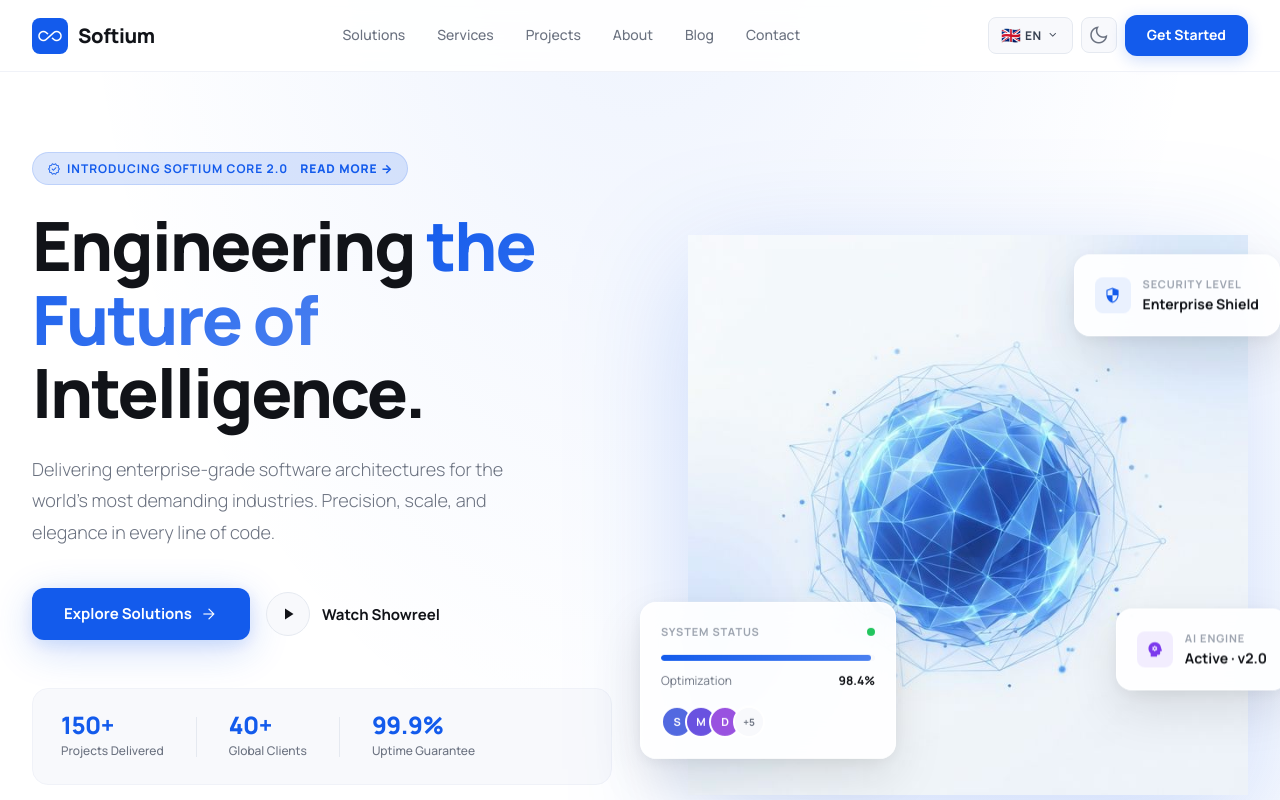
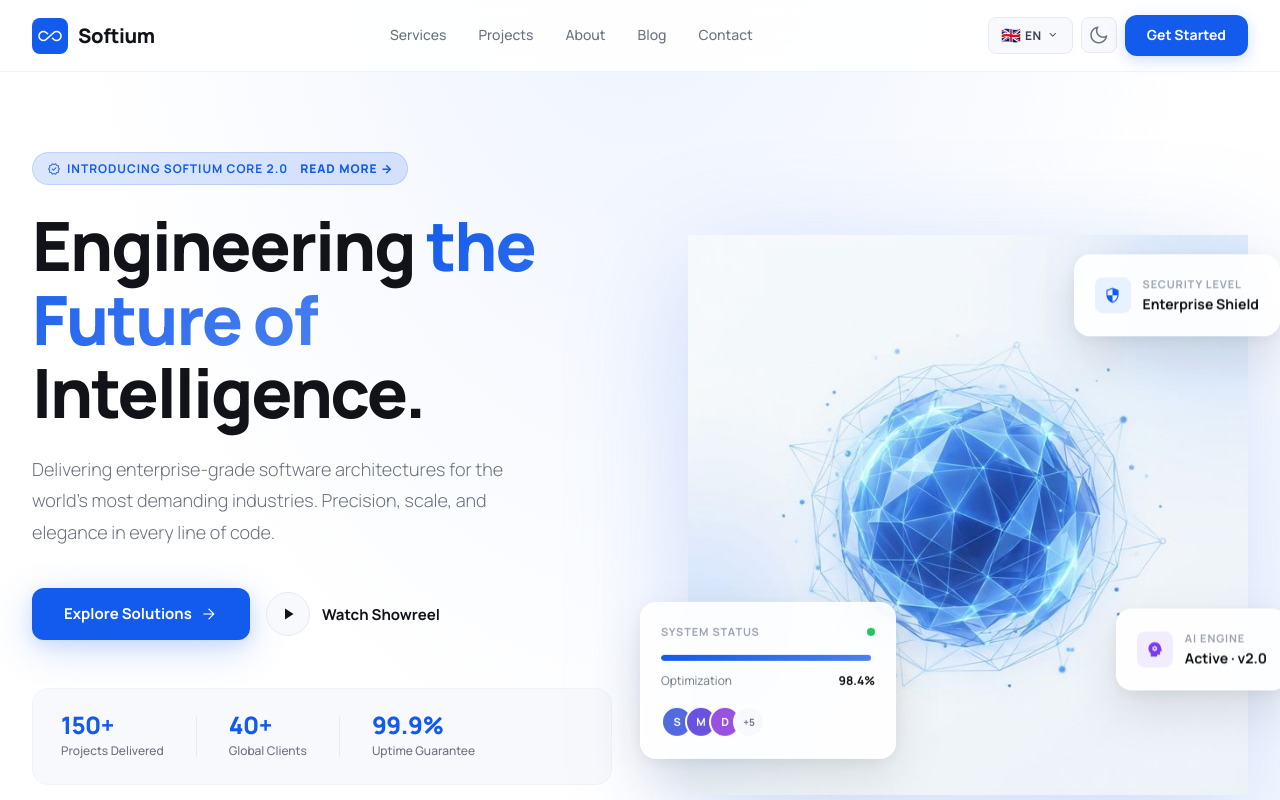
Before and after one commit to MuhammedIkbalAKGUNDOGDU/softium-web, a Next.js app: page /en in a window 1280 px wide. Shown: the top 800 px of the page. Built offline with nearby package versions, Linux system fonts and the light colour scheme.

Commit message:
refactor: Remove 'solutions' navigation link from all language navigation arrays.

```diff
--- a/components/Navbar/Navbar.tsx
+++ b/components/Navbar/Navbar.tsx
@@ -7,7 +7,6 @@ import { useState, useEffect, useCallback, useRef } from 'react';
 import styles from './Navbar.module.css';
 
 const NAV_LINKS = [
-  { key: 'solutions', href: '/#services' },
   { key: 'services', href: '/hizmetler' },
   { key: 'projects', href: '/projeler' },
   { key: 'about', href: '/hakkimizda' },
@@ -16,7 +15,6 @@ const NAV_LINKS = [
 ] as const;
 
 const EN_NAV_LINKS = [
-  { key: 'solutions', href: '/#services' },
   { key: 'services', href: '/services' },
   { key: 'projects', href: '/projects' },
   { key: 'about', href: '/about' },
@@ -25,7 +23,6 @@ const EN_NAV_LINKS = [
 ] as const;
 
 const DE_NAV_LINKS = [
-  { key: 'solutions', href: '/#services' },
   { key: 'services', href: '/leistungen' },
   { key: 'projects', href: '/projekte' },
   { key: 'about', href: '/ueber-uns' },
```
